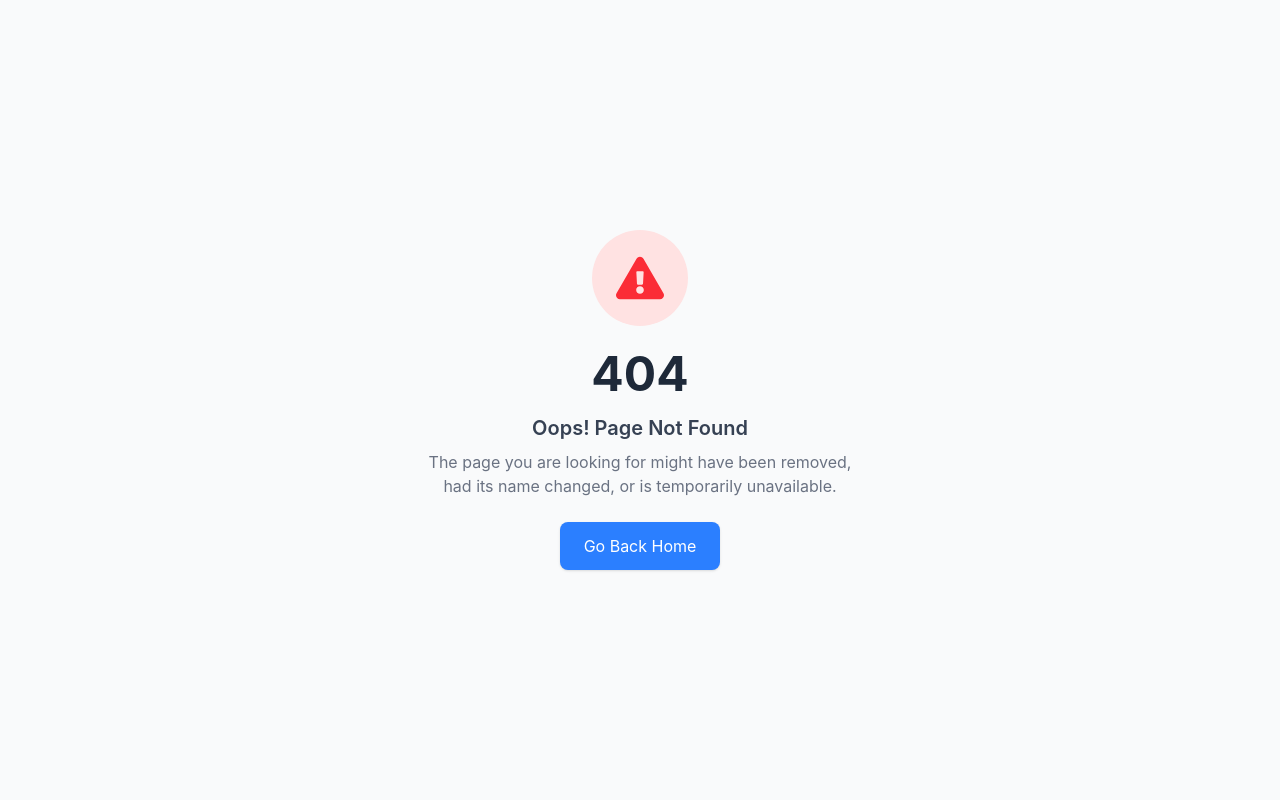
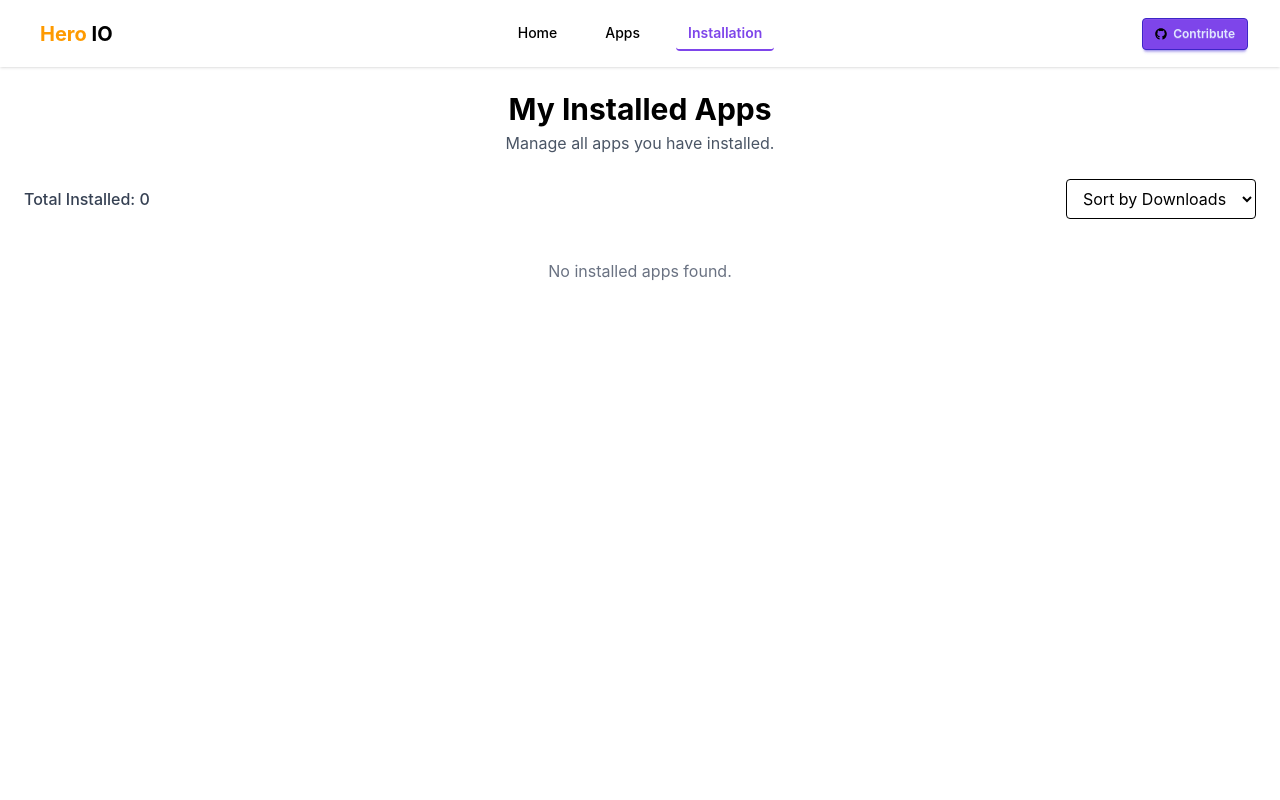
Before and after one commit to Mahmudur-Rahman-Salman/HeroIO, a React (Vite) app: page /intallation in a window 1280 px wide. Before the commit this address had no page. Shown: the top 800 px of the page. Built offline with nearby package versions, Linux system fonts and the light colour scheme.

Commit message:
insallation page created

```diff
--- a/src/components/Navbar.jsx
+++ b/src/components/Navbar.jsx
@@ -35,7 +35,7 @@ const Navbar = () => {
                     </NavLink>
                   </li>
                   <li>
-                    <NavLink to="/installations" className={navLinkStyle}>
+                    <NavLink to="/intallation" className={navLinkStyle}>
                       Installation
                     </NavLink>
                   </li>
@@ -62,7 +62,7 @@ const Navbar = () => {
                   </NavLink>
                 </li>
                 <li>
-                  <NavLink to="/installations" className={navLinkStyle}>
+                  <NavLink to="/intallation" className={navLinkStyle}>
                     Installation
                   </NavLink>
                 </li>
--- a/src/pages/AppDetails/AppDetails.jsx
+++ b/src/pages/AppDetails/AppDetails.jsx
@@ -15,12 +15,17 @@ const AppDetails = () => {
   const appsData = useLoaderData();
   const { id } = useParams();
   const app = appsData.find((a) => a.id === parseInt(id));
-  const [installed, setInstalled] = useState(false);
   const navigation = useNavigation();
+
+  // Initialize installed state from localStorage
+  const installedApps = JSON.parse(localStorage.getItem("installedApps")) || [];
+  const [installed, setInstalled] = useState(
+    installedApps.some((a) => a.id === parseInt(id)),
+  );
 
   if (navigation.state === "loading") {
     return (
-      <div className="flex items-center justify-center min-h-50">
+      <div className="flex items-center justify-center min-h-screen">
         <div className="w-10 h-10 border-4 border-gray-300 border-t-blue-500 rounded-full animate-spin"></div>
       </div>
     );
@@ -29,13 +34,8 @@ const AppDetails = () => {
   if (!app)
     return (
       <div className="flex flex-col items-center justify-center min-h-screen text-center px-4">
-        {/* Icon */}
         <FaExclamationCircle className="text-red-500 text-6xl mb-4" />
-
-        {/* Title */}
         <h2 className="text-2xl font-bold text-gray-800">App Not Found</h2>
-
-        {/* Message */}
         <p className="text-gray-500 mt-2 max-w-md">
           The app you are looking for doesn’t exist or may have been removed.
         </p>
@@ -43,10 +43,19 @@ const AppDetails = () => {
     );
 
   const handleInstall = () => {
-    setInstalled(true);
-    toast.success(`${app.title} Installed Successfully!`);
+    const installedApps =
+      JSON.parse(localStorage.getItem("installedApps")) || [];
+
+    if (!installedApps.some((a) => a.id === app.id)) {
+      installedApps.push(app);
+      localStorage.setItem("installedApps", JSON.stringify(installedApps));
+      setInstalled(true);
+      toast.success(`${app.title} Installed Successfully!`);
+    } else {
+      toast.info(`${app.title} is already installed.`);
+      setInstalled(true);
+    }
   };
-
   return (
     <>
       <div className="p-6 max-w-7xl mx-auto text-black min-h-screen">
--- /dev/null
+++ b/src/pages/Installation/Installation.jsx
@@ -0,0 +1,104 @@
+import React, { useState } from "react";
+import { toast } from "react-toastify";
+
+const Installation = () => {
+  const [installedApps, setInstalledApps] = useState(() => {
+    try {
+      return JSON.parse(localStorage.getItem("installedApps")) || [];
+    } catch (err) {
+      console.error("Failed to read installed apps from localStorage:", err);
+      return [];
+    }
+  });
+  const [sortOrder, setSortOrder] = useState("");
+
+  const handleUninstall = (appId) => {
+    const updatedApps = installedApps.filter((app) => app.id !== appId);
+    setInstalledApps(updatedApps);
+    localStorage.setItem("installedApps", JSON.stringify(updatedApps));
+    toast.success("App uninstalled successfully!");
+  };
+
+  const handleSort = (e) => {
+    const order = e.target.value;
+    setSortOrder(order);
+
+    if (installedApps.length === 0) return;
+
+    const sorted = [...installedApps].sort((a, b) => {
+      if (order === "high-low") return b.downloads - a.downloads;
+      if (order === "low-high") return a.downloads - b.downloads;
+      return 0;
+    });
+
+    setInstalledApps(sorted);
+  };
+  return (
+    <div className="min-h-screen">
+      <div className="p-6 max-w-7xl mx-auto text-black min-h-screen">
+        <div className="mb-6 text-center">
+          <h1 className="text-3xl font-bold">My Installed Apps</h1>
+          <p className="text-gray-600 mt-1">
+            Manage all apps you have installed.
+          </p>
+        </div>
+
+        {/* Sort Dropdown */}
+        <div className="flex justify-between items-center mb-4">
+          {/* App count on the left */}
+          <span className="font-medium text-gray-700">
+            Total Installed: {installedApps.length}
+          </span>
+
+          {/* Sort Dropdown on the right */}
+          <select
+            className="border rounded px-3 py-2 focus:outline-none"
+            value={sortOrder}
+            onChange={handleSort}
+          >
+            <option value="">Sort by Downloads</option>
+            <option value="high-low">High-Low</option>
+            <option value="low-high">Low-High</option>
+          </select>
+        </div>
+
+        {/* Installed Apps */}
+        {installedApps.length > 0 ? (
+          <div className="grid grid-cols-1 sm:grid-cols-2 md:grid-cols-3 lg:grid-cols-4 gap-6">
+            {installedApps.map((app) => (
+              <div
+                key={app.id}
+                className="border rounded p-4 flex flex-col items-center hover:shadow-lg transition"
+              >
+                <img
+                  src={app.image}
+                  alt={app.title}
+                  className="h-32 w-full object-contain mb-4"
+                />
+                <h2 className="font-semibold text-lg">{app.title}</h2>
+                <p className="text-gray-500 mt-1">
+                  Downloads: {app.downloads.toLocaleString()}
+                </p>
+                <p className="text-yellow-500 mt-1">
+                  Rating: {app.ratingAvg} ⭐
+                </p>
+                <button
+                  className="mt-4 px-4 py-2 bg-red-600 hover:bg-red-700 text-white rounded font-semibold transition"
+                  onClick={() => handleUninstall(app.id)}
+                >
+                  Uninstall
+                </button>
+              </div>
+            ))}
+          </div>
+        ) : (
+          <div className="text-center text-gray-500 mt-10">
+            No installed apps found.
+          </div>
+        )}
+      </div>
+    </div>
+  );
+};
+
+export default Installation;
--- a/src/routes/routes.jsx
+++ b/src/routes/routes.jsx
@@ -5,13 +5,13 @@ import Home from "../pages/Home/Home";
 import Apps from "../pages/Apps/Apps";
 import AppDetails from "../pages/AppDetails/AppDetails";
 import ErrorPage from "../pages/ErrorPage/ErrorPage";
-
+import Installation from "../pages/Installation/Installation";
 
 export const router = createBrowserRouter([
   {
     path: "/",
     Component: Root,
-    errorElement: <ErrorPage></ErrorPage> ,
+    errorElement: <ErrorPage></ErrorPage>,
 
     children: [
       {
@@ -37,7 +37,10 @@ export const router = createBrowserRouter([
         },
         Component: AppDetails,
       },
-
+      {
+        path: "/intallation",
+        Component: Installation,
+      },
     ],
   },
 ]);
```
